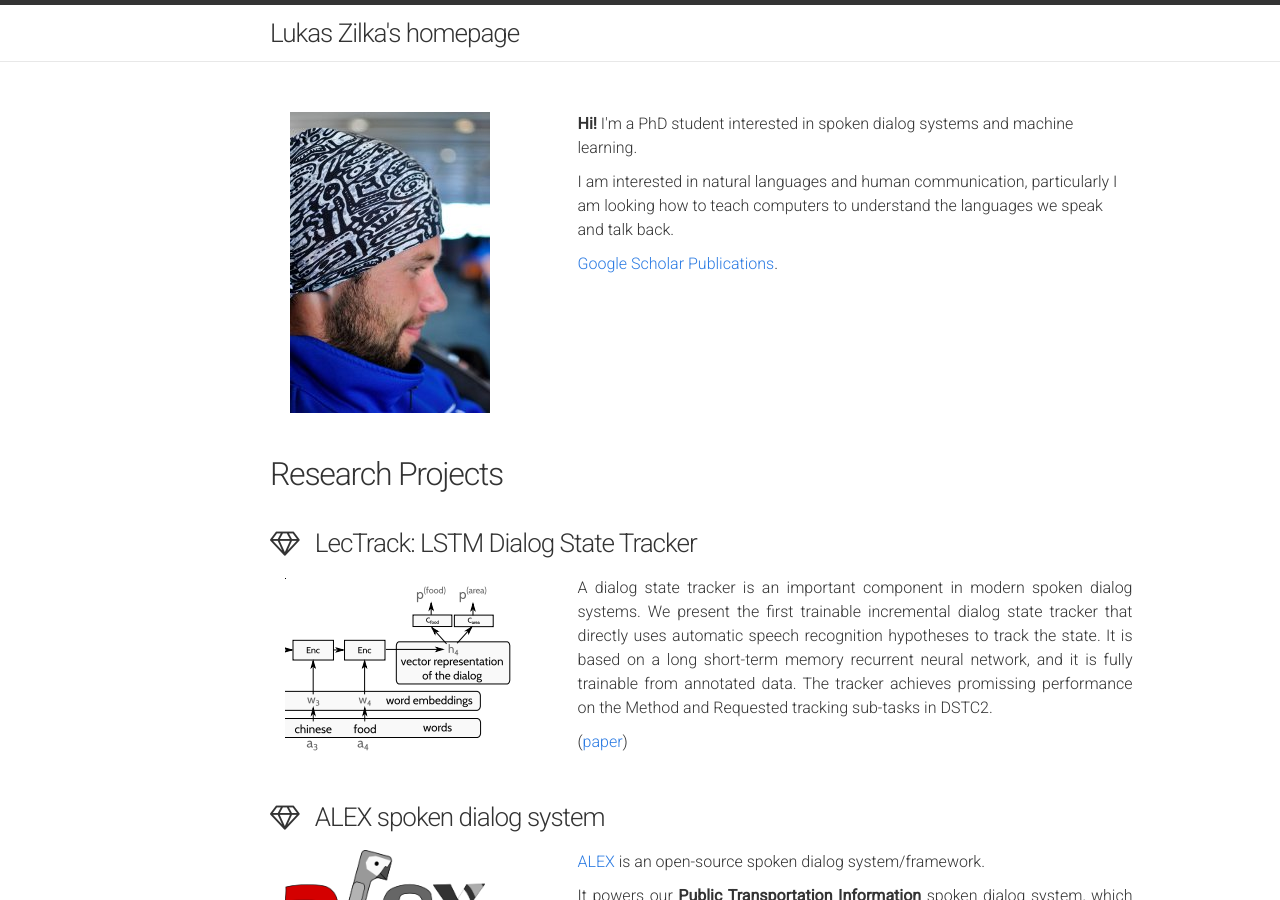
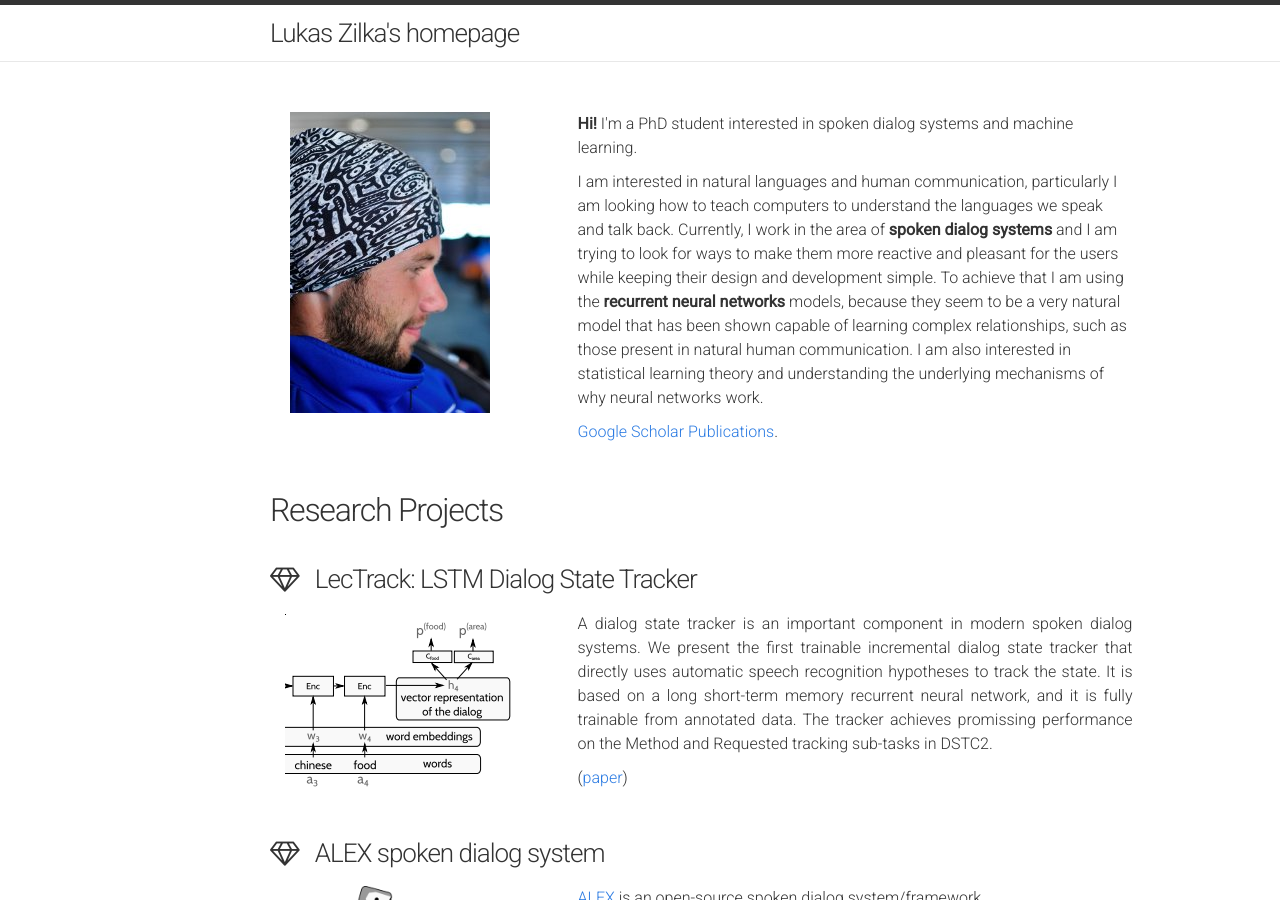
Before and after one commit to ticcky/ticcky.github.io, a Jekyll site: the page built from index.html, in a window 1280 px wide and 900 px high. Built offline with Jekyll 4.4.1, drawn with Linux system fonts in a browser that asks for light colours; nearby versions of some CDN libraries; Markdown is read by kramdown in place of the engine named in the settings.

Commit message:
yrrsds things

```diff
--- a/index.html
+++ b/index.html
@@ -31,6 +31,9 @@ img.logo {
               <p><strong>Hi!</strong> I'm a PhD student interested in spoken dialog systems and machine learning.</p>
 
               <p>I am interested in natural languages and human communication, particularly I am looking how to teach computers to understand the languages we speak and talk back.
+              Currently, I work in the area of <strong>spoken dialog systems</strong> and I am trying to look for ways to make them more reactive and pleasant for the users while keeping their design and development simple.
+              To achieve that I am using the <strong>recurrent neural networks</strong> models, because they seem to be a very natural model that has been shown capable of learning complex relationships, such as those present in natural human communication.
+              I am also interested in statistical learning theory and understanding the underlying mechanisms of why neural networks work.
 
               <p><a href="http://scholar.google.cz/citations?user=JyDBaoUAAAAJ">Google Scholar Publications</a>.
             </div>
```
